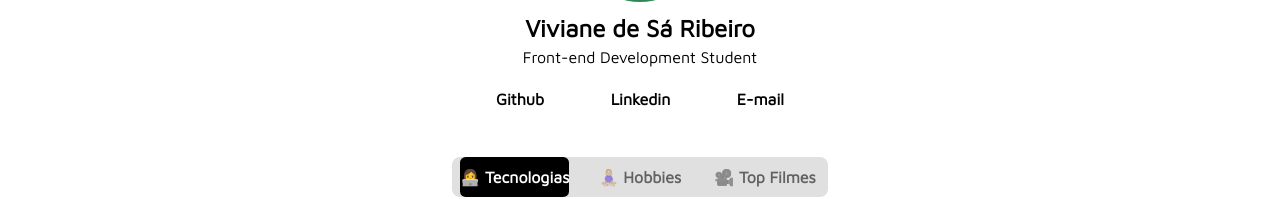
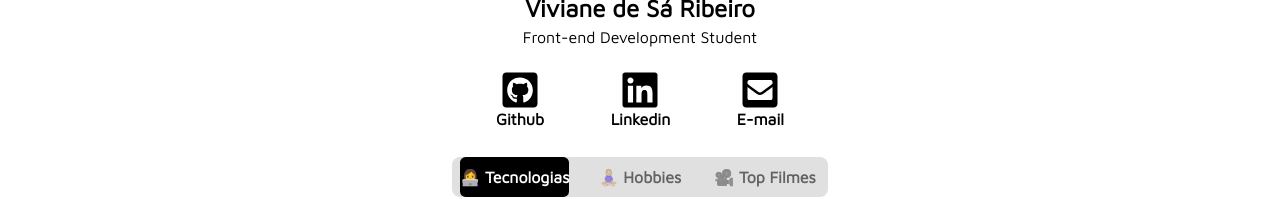
Before and after one commit to vivyribeiro/desafio-3, a React (Create React App) app: page / in a window 1280 px wide. Shown: the part 339-538 px from the top of the page. Built offline with nearby package versions, Linux system fonts and the light colour scheme; grey boxes are pictures that could not be loaded.

Commit message:
active icons

```diff
--- a/src/components/profile-section/profile-section.js
+++ b/src/components/profile-section/profile-section.js
@@ -1,7 +1,7 @@
 import React from "react";
 import './profile-section.css'
 import { portifolio } from "../data";
-// import { FaGithubSquare, FaLinkedin, FaEnvelopeSquare } from "react-icons/fa";
+import { FaGithubSquare, FaLinkedin, FaEnvelopeSquare } from "react-icons/fa";
 
 
 function Profile() {
@@ -15,15 +15,15 @@ function Profile() {
               </div>
               <div className="contact">
                 <a href="https://github.com/vivyribeiro" className="contact-links">
-                    {/* < FaGithubSquare className="contact-icons" /> */}
+                    < FaGithubSquare className="contact-icons" />
                     <span className="subtitle">Github</span>
                 </a>
                 <a href="https://www.linkedin.com/in/vivyribeiro" className="contact-links">
-                    {/* < FaLinkedin className="contact-icons" /> */}
+                    < FaLinkedin className="contact-icons" />
                     <span className="subtitle">Linkedin</span>
                 </a>
                 <a href="mailto:vivy.saribeiro@gmail.com" className="contact-links">
-                    {/* < FaEnvelopeSquare className="contact-icons" /> */}
+                    < FaEnvelopeSquare className="contact-icons" />
                     <span className="subtitle">E-mail</span>
                 </a>
               </div>
```
